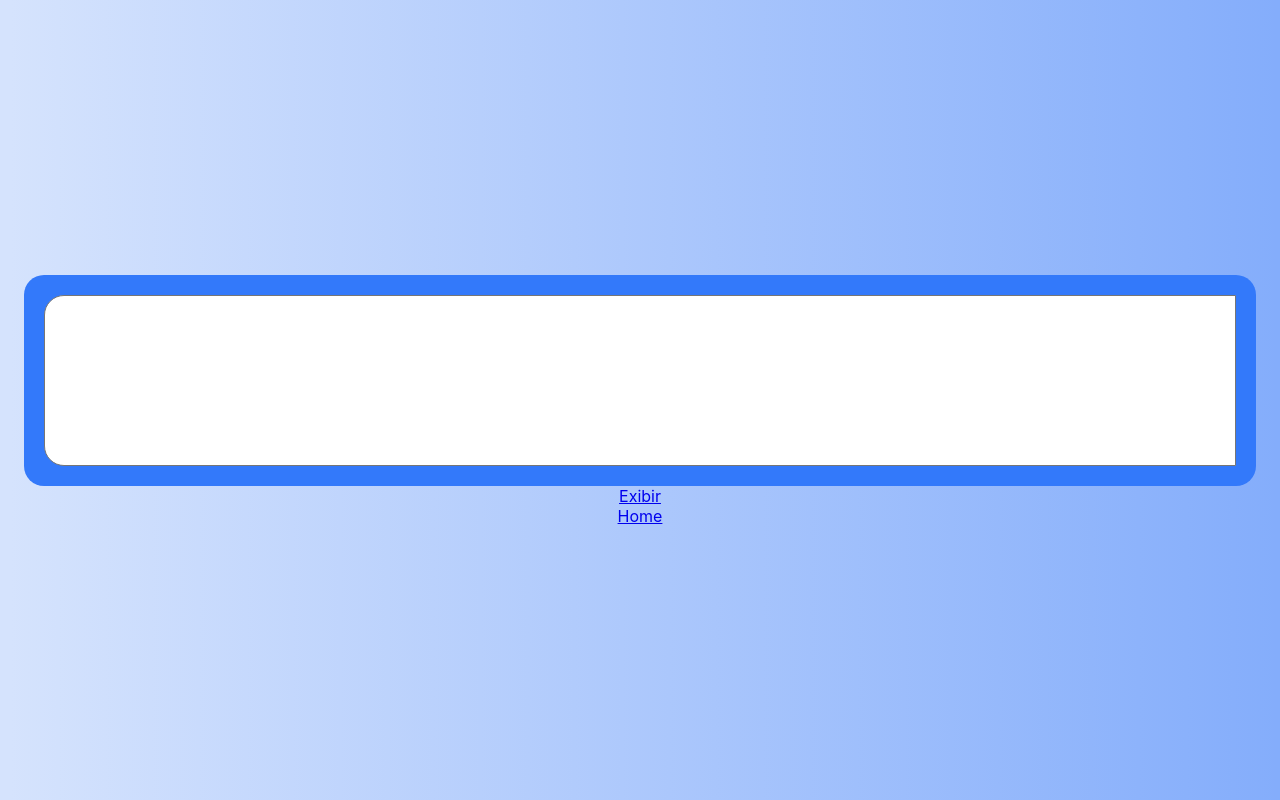
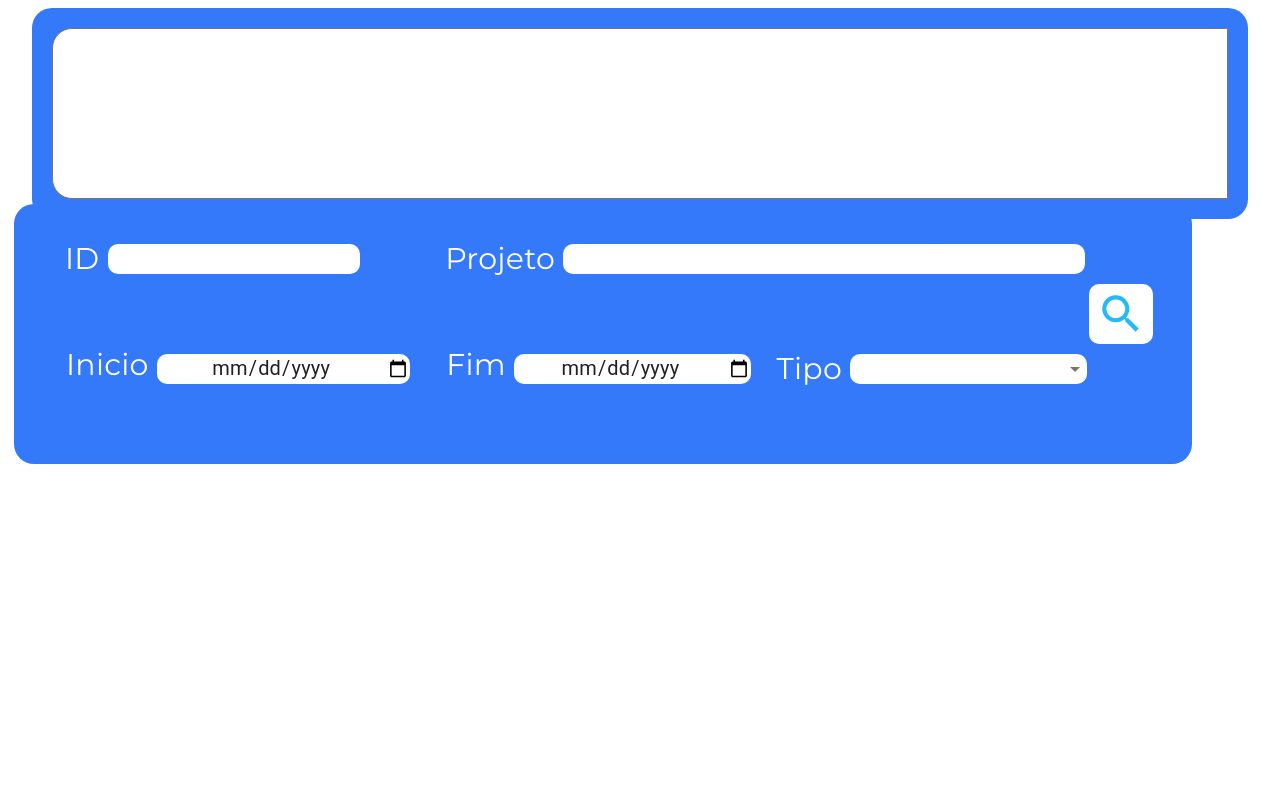
Before and after one commit to BureauTech/ProjectSisatas, a React (Create React App) app in the folder client/: page /createata in a window 1280 px wide. Built offline with nearby package versions, Linux system fonts and the light colour scheme.

Commit message:
corecoes no layout

```diff
--- a/client/src/App.js
+++ b/client/src/App.js
@@ -10,13 +10,9 @@ function App() {
           <Route path="/createata">
             <Pauta />
           </Route>
-          <Route path="/exibir">
-            <Filtros />
-          </Route>
         </Switch>
-        <Link to="/exibir">Exibir</Link>
-        <Link to="/home">Home</Link>
       </Router>
+      <Filtros/>
     </div>
   );
 }
--- a/client/src/components/ExibirAta/Filtros.js
+++ b/client/src/components/ExibirAta/Filtros.js
@@ -1,18 +1,17 @@
 import React from "react";
 import { makeStyles } from "@material-ui/core/styles";
 import { Grid, Button, Input, FormLabel, Select, MenuItem } from "@material-ui/core";
+import SearchIcon from '@material-ui/icons/Search';
 
-const imgLupa =
-  "https://images.vexels.com/media/users/3/136335/isolated/preview/58bc9a0e0787485f7bdccec5a9b48a17-iacute-cone-de-lupa-com-sombras-by-vexels.png";
+
 const useStyles = makeStyles((theme) => ({
     root: {
-        width: "100%%",
+        width: "90%",
         padding: 5,
-        color: "#fff",
+        color: "#3379FA",
     },
     grid: {
         borderRadius: "20px",
-        width: "100%",
         backgroundColor: "#3379FA",
         alignItems: "center",
         marginLeft: 1,
@@ -22,27 +21,32 @@ const useStyles = makeStyles((theme) => ({
         fontFamily: "Montserrat",
         fontSize: 30,
         whiteSpace: "nowrap",
+        marginLeft: 20,
+        paddingLeft: 10,
     },
     input: {
         background: "#fff",
         border: "none",
         borderRadius: "10px",
-        width: "75%",
+        width: "100%",
         height: 30,
         disableUnderline: "true",
         marginBottom: 60,
         whiteSpace: "nowrap",
         fontSize: 30,
+        paddingRight: 20,
+        marginTop: 20,
 
     },
     inputDate: {
         background: "#fff",
         border: "none",
         borderRadius: "10px",
-        width: "75%",
+        width: "100%",
         height: 30,
         disableUnderline: "true",
         marginBottom: 60,
+        marginTop: 20,
         fontSize: 20,
 
     },
@@ -51,7 +55,8 @@ const useStyles = makeStyles((theme) => ({
         height: 60,
         backgroundColor: "#fff",
         borderRadius: 10,
-        marginTop: -50,
+        marginTop: -40,
+        marginRight: 20,
     }
 }));
 
@@ -61,31 +66,37 @@ export default function Filtros() {
         <div className={classes.root}>
           <form>
             <Grid container spacing={5} alignItems="center" justify="flex-start" className={classes.grid}>
-                <Grid item xs={12} sm={12} md={12} justify="center">
-                    <Grid md={12} xl={6} xs={12} container  alignItems="center" direction="row">
-                        <Grid item xs={12} sm={6} md={3}>
-                        <Grid md={10} sm={12} xs={12}>
+                <Grid item xs={12} sm={12} md={12} lg={12} justify="center">
+
+                    <Grid md={12} xl={6} xs={12} lg={12} container className={classes.grid} justify="space-between" alignItems="center" direction="row">
+                        <Grid item xs={12} sm={6} md={3} lg={4}>
+                        <Grid md={8} sm={12} xs={12} lg={8}>
                             <FormLabel className={classes.label} htmlFor="id">ID </FormLabel>
                             <Input id="id" className={classes.input} disableUnderline={true}/>
                         </Grid>
 
-                          <Grid md={10} sm={12} xs={12}>
+                          <Grid md={8} sm={12} xs={12} className={classes.grid}>
                             <FormLabel className={classes.label} htmlFor="inicio">Inicio </FormLabel>
                             <Input  id="inicio" type="date" className={classes.inputDate} disableUnderline={true}/>
 
                           </Grid>
                         </Grid>
 
-                    <Grid item justify="flex-start" item xs={12} sm={12} md={7}>
+                <Grid container xs={12} sm={12} md={6} lg={6} justify="flex-start">
+                    <Grid item xs={12} sm={6} md={11} className={classes.grid} justify="space-between">
                         <FormLabel className={classes.label} htmlFor="projeto">Projeto </FormLabel>
                         <Input id="projeto"  className={classes.input} disableUnderline={true}/>
-                        <Grid container justify="flex-end" direction="row">
-                            <Grid item justify="flex-end" xs={12} sm={6} md={5}>
+                    </Grid>
+
+
+                        <Grid container  md={12} justify="space-between" direction="row" className={classes.grid}>
+
+                            <Grid item justify="space-between" xs={12} sm={6} md={5} className={classes.grid}>
                                 <FormLabel className={classes.label} htmlFor="fim">Fim </FormLabel>
-                                <Input id="fim" type="date" value={"null"} className={classes.inputDate} disableUnderline={true}/>
+                                <Input id="fim" type="date" className={classes.inputDate} disableUnderline={true}/>
                             </Grid>
 
-                            <Grid item xs={12} sm={6} md={6}>
+                            <Grid item xs={12} sm={6} md={5} className={classes.grid}>
                                 <FormLabel className={classes.label} htmlFor="tipo">Tipo </FormLabel>
                                 <Select className={classes.input} disableUnderline={true}>
                                 <MenuItem value="">
@@ -99,12 +110,11 @@ export default function Filtros() {
                                 }
                             </Grid>
                         </Grid>
-
                     </Grid>
 
-                    <Grid container justify="center" alignItems="center" xs={12} sm={12} md={2}>
+                    <Grid container justify="flex-end" alignItems="center" xs={12} sm={12} md={3} lg={2}>
                         <Button type="submit" onClick={console.log("voce enviou")} className={classes.button}>
-                            <img width={"50px"} src={imgLupa}/>
+                            <SearchIcon style={{fontSize: 50, color: "#26BAF4"}} />
                         </Button>
                     </Grid>
                     </Grid>
--- a/client/src/index.css
+++ b/client/src/index.css
@@ -1,4 +1,4 @@
-body {
+/* body {
   margin: 0;
   font-family: -apple-system, BlinkMacSystemFont, "Segoe UI", "Roboto", "Oxygen",
     "Ubuntu", "Cantarell", "Fira Sans", "Droid Sans", "Helvetica Neue",
@@ -20,3 +20,4 @@ code {
   align-items: center;
   justify-content: center;
 }
+*/
```
Also changed, not shown: client/src/pages/Login/ExibirAta/index.js (+6 -2 lines).
